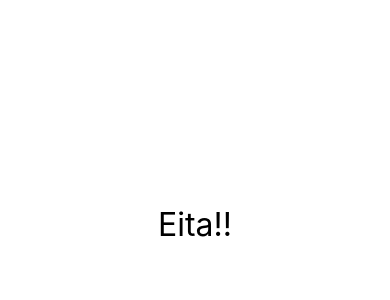
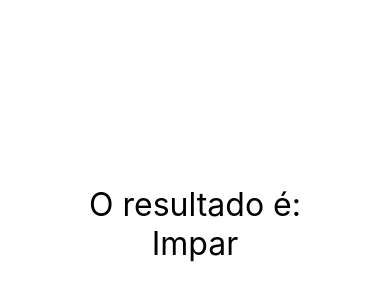
Before and after one commit to paulosvdd05/curso-react-native, a React Native app: screen / in a window 390 px wide. Shown: the part 198-498 px from the top of the page. Built offline with nearby package versions, Linux system fonts and the light colour scheme.

Commit message:
Renderizacao Condicionar com Ternario

```diff
--- a/src/App.tsx
+++ b/src/App.tsx
@@ -1,8 +1,10 @@
 import React from "react";
-import  { View, Text, StyleSheet } from "react-native"
+import  { View, Text, StyleSheet, SafeAreaView } from "react-native"
 
 
-import Diferenciar from "./components/Diferenciar";
+import ParImpar from "./components/ParImpar";
+
+// import Diferenciar from "./components/Diferenciar";
 // import ContadorV2 from "./components/contador/ContadorV2";
 // import Pai from "./components/indireta/Pai"
 // import Contador from "./components/Contador";
@@ -14,11 +16,12 @@
 // import Aleatorio from './components/aleatorio'
 
 export default () => (
-    <View style={style.App}>
-        <Diferenciar />
+    <SafeAreaView style={style.App}>
 
 
+        <ParImpar num={1}/>
         {/*
+        <Diferenciar />
         <ContadorV2 />
         <Pai />
         <Pai />
@@ -31,7 +34,7 @@
         <Comp1/>
         <Comp2/>
         <Primeiro /> */}
-    </View>
+    </SafeAreaView>
 )
 
 const style = StyleSheet.create({
--- /dev/null
+++ b/src/components/ParImpar.tsx
@@ -0,0 +1,19 @@
+import React from 'react'
+import { View, Text } from 'react-native'
+import Estilo from './estilo'
+
+export default ({ num = 0 }) => {
+
+        return (
+            <View>
+                <Text style={Estilo.txtG}>O resultado é:</Text>
+                {num % 2 === 0
+                    ? <Text style={Estilo.txtG}>Par</Text>
+                    : <Text style={Estilo.txtG}>Impar</Text>
+                }
+
+            </View>
+
+        )
+
+}
```
